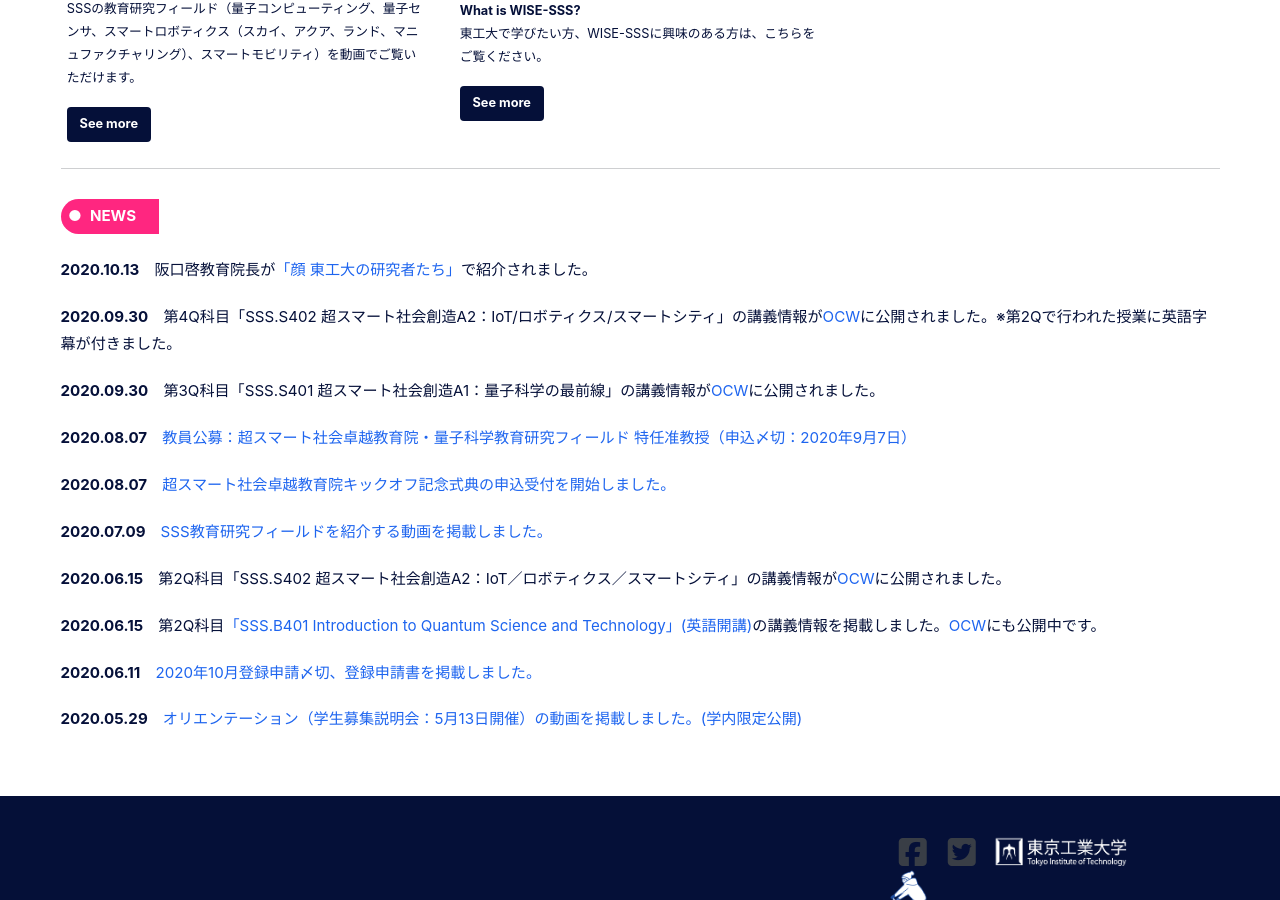
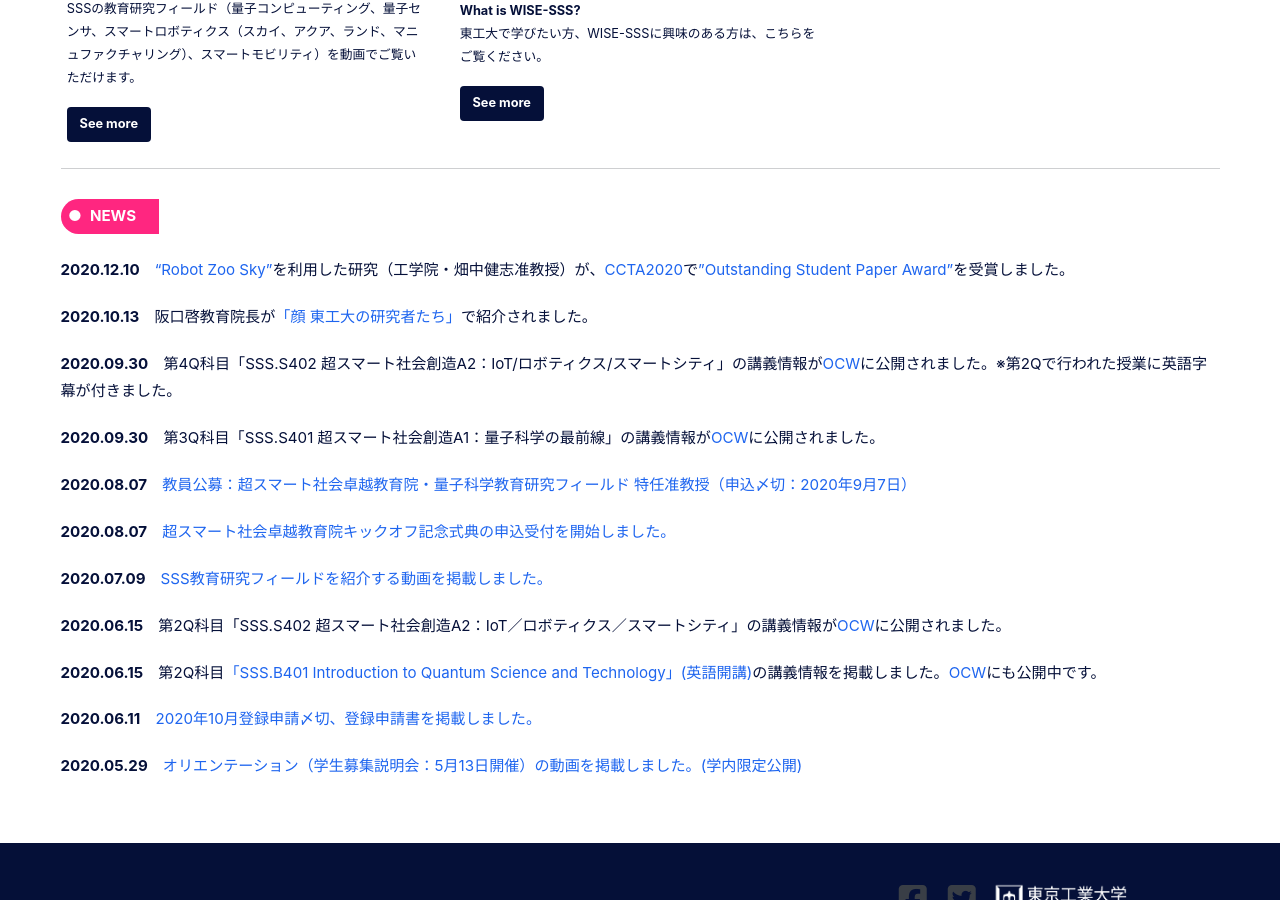
Before and after one commit to fl1d/w0ex.github.io, a Jekyll site: the page built from _pages/home.md, in a window 1280 px wide and 900 px high, scrolled down 1325 px. Built offline with Jekyll 4.4.1, drawn with Linux system fonts in a browser that asks for light colours; cached includes are drawn as plain includes; nearby versions of some CDN libraries.

Commit message:
Update home.md

```diff
--- a/_pages/home.md
+++ b/_pages/home.md
@@ -85,6 +85,8 @@ feature_row:
 
 <h6>NEWS　</h6>
 
+<B>2020.12.10</B>　["Robot Zoo Sky"](/RE_fields/)を利用した研究（工学院・畑中健志准教授）が、[CCTA2020](https://ccta2020.ieeecss.org/)で[”Outstanding Student Paper Award”](http://ieeecss.org/awards/conference-control-technology-and-applications-best-student-paper-award)を受賞しました。<br>
+
 <B>2020.10.13</B>　阪口啓教育院長が[「顔 東工大の研究者たち」](https://www.titech.ac.jp/research/stories/faces39_sakaguchi.html)で紹介されました。<br>
 
 <B>2020.09.30</B>　第4Q科目「SSS.S402 超スマート社会創造A2：IoT/ロボティクス/スマートシティ」の講義情報が[OCW](http://www.ocw.titech.ac.jp/index.php?module=General&action=T0300&JWC=202030566&lang=JA&vid=03)に公開されました。※第2Qで行われた授業に英語字幕が付きました。<br>
```
